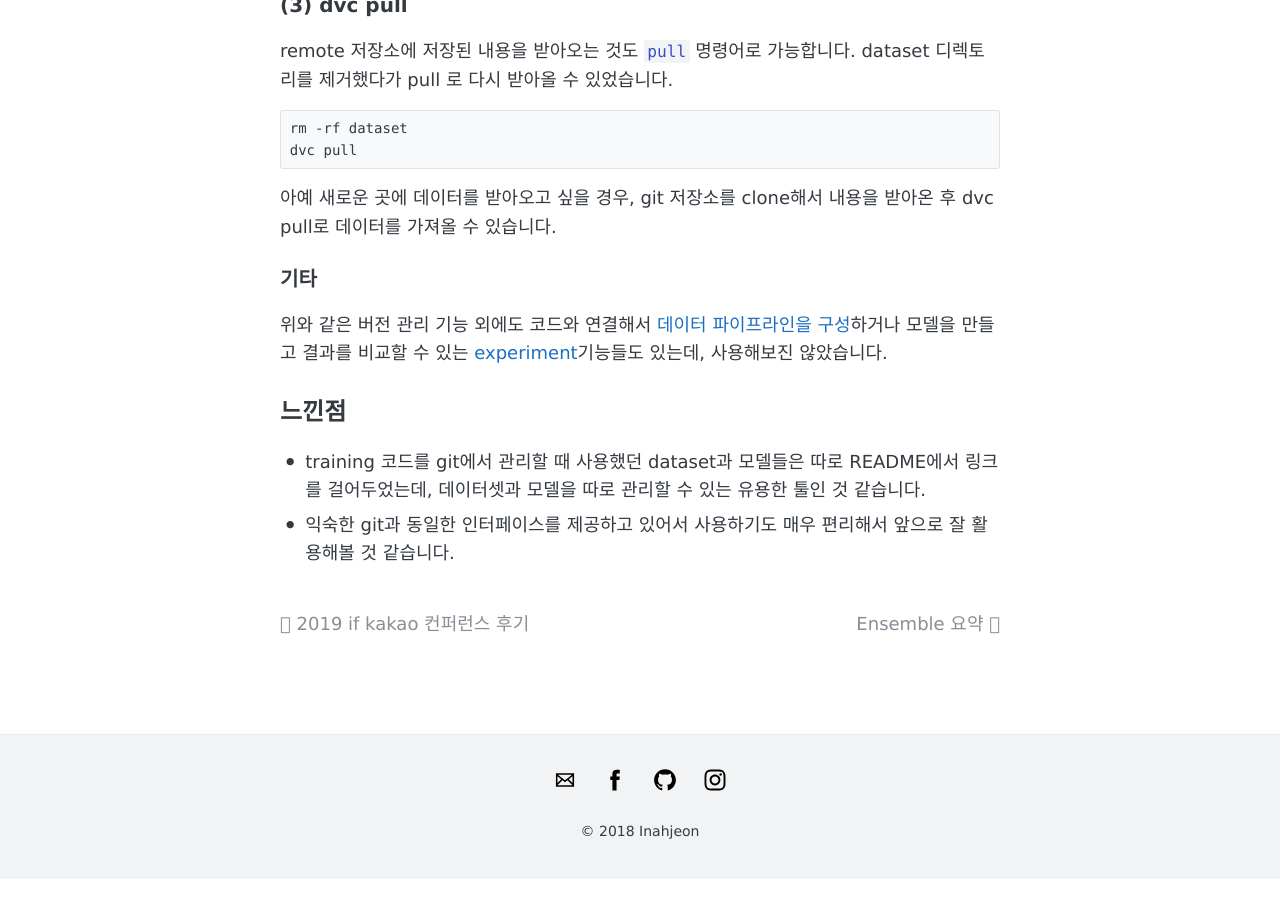
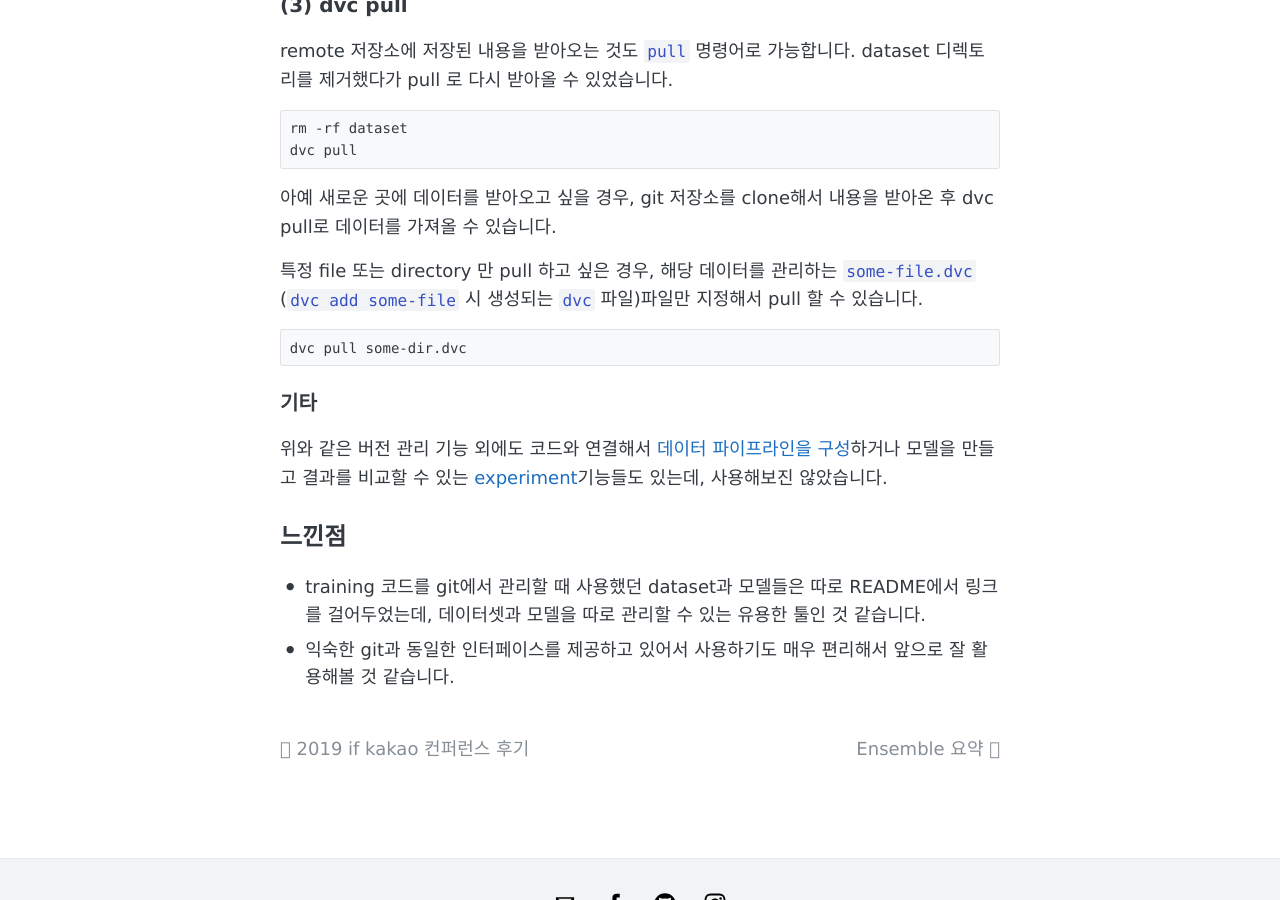
Before and after one commit to inahjeon/inahjeon.github.io, a Jekyll site: the page built from _posts/2019-09-08-dvc.md, in a window 1280 px wide and 900 px high, scrolled down 4744 px. Built offline with Jekyll 4.4.1, drawn with Linux system fonts in a browser that asks for light colours; before the commit the page ends 5622 px from its top, so only the background shows below that.

Commit message:
Add description for dvc

````diff
--- a/_posts/2019-09-08-dvc.md
+++ b/_posts/2019-09-08-dvc.md
@@ -202,6 +202,12 @@ dvc pull
 
 아예 새로운 곳에 데이터를 받아오고 싶을 경우, git 저장소를 clone해서 내용을 받아온 후 dvc pull로 데이터를 가져올 수 있습니다.
 
+특정 file 또는 directory 만 pull 하고 싶은 경우, 해당 데이터를 관리하는 `some-file.dvc` (`dvc add some-file` 시 생성되는 `dvc` 파일)파일만 지정해서 pull 할 수 있습니다.
+
+```sh
+dvc pull some-dir.dvc
+```
+
 ### 기타
 
 위와 같은 버전 관리 기능 외에도 코드와 연결해서 [데이터 파이프라인을 구성](https://dvc.org/doc/get-started/example-pipeline)하거나 모델을 만들고 결과를 비교할 수 있는 [experiment](https://dvc.org/doc/get-started/experiments)기능들도 있는데, 사용해보진 않았습니다.
````
